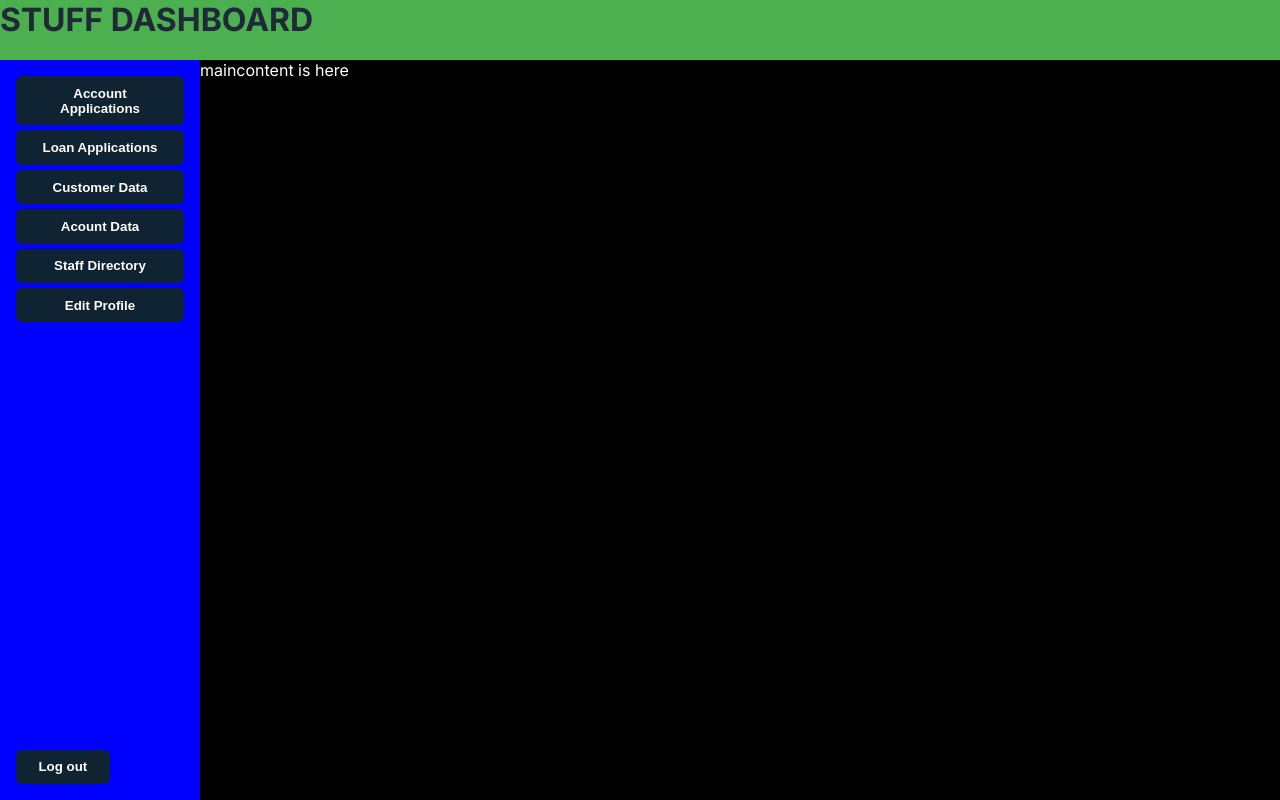
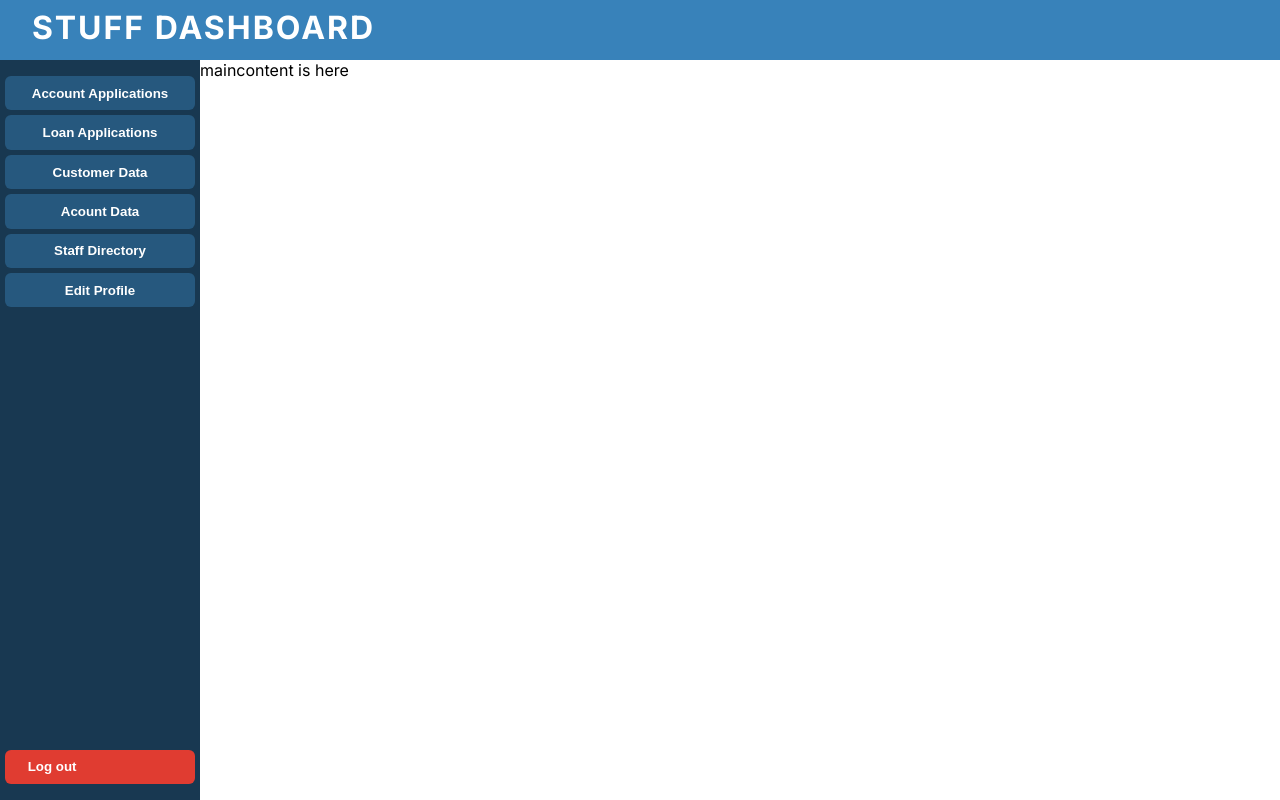
Before and after one commit to asia272/Bank-acount-operation, a React (Vite) app: page /staff in a window 1280 px wide. Built offline with nearby package versions, Linux system fonts and the light colour scheme.

Commit message:
color pallets change

```diff
--- a/src/App.css
+++ b/src/App.css
@@ -1,54 +1,3 @@
 #root {
   max-width: 1280px;
 }
-button {
-  border: none;
-  cursor: pointer;
-  border-radius: 2px;
-  font-weight: 900;
-  padding: 0.44rem 1rem;
-}
-
-.main-container {
-  display: grid;
-  height: 100vh;
-  grid-template-columns: 200px 1fr;
-  grid-template-rows: 60px 1fr;
-  grid-template-areas:
-    "header header"
-    "sidebar main";
-}
-
-.header {
-  grid-area: header;
-  background-color: #4CAF50;
-
-}
-
-.sidebar {
-  grid-area: sidebar;
-  background-color: blue;
-  color: white;
-  height: 100%;
-}
-
-.main-content {
-  grid-area: main;
-  background-color: black;
-  color: white;
-  height: 100%;
-  overflow: auto;
-}
-
-.actions-btns {
-  display: flex;
-  flex-direction: column;
-  gap: 0.33rem;
-}
-
-.sidebar {
-  padding: 1rem;
-  display: flex;
-  flex-direction: column;
-  justify-content: space-between;
-}
--- a/src/App.jsx
+++ b/src/App.jsx
@@ -6,7 +6,8 @@ import Customer from './pages/Customer/Customer';
 import Staff from './pages/Staff/Staff';
 import Signup from './pages/Signup';
 import './pages/error.css';
-import './App.css'
+import './pages/layouts.css'
+import './App.css';
 
 function App() {
 
--- a/src/index.css
+++ b/src/index.css
@@ -16,8 +16,8 @@
   --card-bg: #FFFFFF;
 }
 body{
-  background-color: var(--bg);
-  color:var(--text);
+  /* background-color: var(--bg);
+  color:var(--text); */
    font-family: 'Inter', sans-serif;
    overflow-x: hidden;
 }
@@ -30,6 +30,7 @@ button{
   font-weight: bold;
   cursor: pointer;
   transition: 0.3s ease;
+
 }
 a{
   text-decoration: none;
@@ -38,34 +39,18 @@ span {
   color: hsl(169, 82%, 27%);
   margin-left: 3px;
 }
-/* Form styling */
-form {
-    background-color: #f8f9fa;
-    padding: 2rem;
-    border-radius: 1rem;
-    display: flex;
-    flex-direction: column;
-    /* min-width: 300px; */
-   width: 350px;
-    gap: 1rem;
-}
 
-input {
+input ,select{
     border: 1px solid hsl(186, 15%, 59%);
     border-radius: 6px;
     width: 100%;
     padding: 0.33rem;
 }
- main{
-  min-height: 100vh;
-  display: flex;
-  align-items: center;
-  justify-content: center;
-  background-color: rgba(168, 199, 250,0.4);
- }
+
 /* animation */
 button:hover{
 transform: scale(1.1);
+background-color: #008b8b;
 
 }
 button:active{
--- a/src/pages/Admin/Admin.jsx
+++ b/src/pages/Admin/Admin.jsx
@@ -17,9 +17,7 @@ const Admin = () => {
           <button>Delte Branch</button>
           <button>Transactions Log</button>
         </div>
-        <div className="log-out-btn">
           <Logout />
-        </div>
       </div>
       <div className="main-content">maincontent is here</div>
     </div>
--- a/src/pages/Customer/Customer.jsx
+++ b/src/pages/Customer/Customer.jsx
@@ -18,9 +18,8 @@ const Customer = () => {
             <button>Loan Management</button>
             <button>Profile Setting</button>
           </div>
-          <div className="log-out-btn">
             <Logout/>
-          </div>
+
         </div>
         <div className="main-content">maincontent is here</div>
       </div>
--- /dev/null
+++ b/src/pages/Login/LoginForm.css
@@ -0,0 +1,45 @@
+.heading {
+    display: flex;
+    flex-direction: column;
+    align-items: center;
+    gap: 2rem;
+    margin-bottom: 2rem;
+}
+
+/* Form styling */
+.login-form {
+    background-color: #f8f9fa;
+    padding: 2rem;
+    border-radius: 1rem;
+    display: flex;
+    flex-direction: column;
+
+    /* min-width: 300px; */
+    width: 500px;
+    gap: 1rem;
+}
+
+main {
+    min-height: 100vh;
+    display: flex;
+    align-items: center;
+    justify-content: center;
+    background-color: #0c1d2a;
+}
+
+.heading h1 {
+    text-transform: uppercase;
+    color: #3882ba;
+}
+
+.login-btn {
+    border-radius: 0;
+    background-color: #3882ba;
+    align-self: center;
+}
+
+.form-field {
+    display: flex;
+    align-items: center;
+    /* gap: 2rem; */
+}
--- a/src/pages/Login/LoginForm.jsx
+++ b/src/pages/Login/LoginForm.jsx
@@ -3,6 +3,7 @@ import { useNavigate } from 'react-router-dom';
 import { login } from "../../features/auth/authSlice";
 import { useForm } from 'react-hook-form';
 import { motion } from 'framer-motion';
+import "./LoginForm.css"
 
 const LoginForm = () => {
     const dispatch = useDispatch();
@@ -30,11 +31,16 @@ const LoginForm = () => {
                 animate={{ opacity: 1, x: 0 }}
                 exit={{ opacity: 0, x: 20 }}
                 transition={{ duration: 0.3 }}
+                className="login-form"
             >
-            <h2>Login Form</h2>
+                <div className="heading">
+                    <h1>Fintal</h1>
+                    <p>Fintal_Digitally Engineerd for Finance.</p>
+                </div>
+
 
                 {/* Email Field */}
-            <div>
+                <div className="form-field">
                     <label>Email Address</label><br />
                     <input
                         className={errors.email ? "input-error" : ""}
@@ -50,10 +56,8 @@ const LoginForm = () => {
                     {errors.email && <p>{errors.email.message}</p>}
                 </div>
 
-            <br />
-
                 {/* Password Field */}
-            <div>
+                <div  className="form-field">
                     <label>Password</label><br />
                     <input
                         className={errors.password ? "input-error" : ""}
@@ -72,7 +76,7 @@ const LoginForm = () => {
                 <br />
 
                 {/* Role Field */}
-            <div>
+                <div className="form-field">
                     <label>Role</label><br />
                     <select
                         className={errors.role ? "input-error" : ""}
@@ -88,7 +92,7 @@ const LoginForm = () => {
 
                 <br />
 
-            <button type="submit">Submit</button>
+                <button type="submit" className="login-btn">Login</button>
             </motion.form>
 
         </main>
--- a/src/pages/Logout/Logout.jsx
+++ b/src/pages/Logout/Logout.jsx
@@ -14,6 +14,7 @@ const Logout = () => {
 
     return (
         <button
+            className="log-out-btn"
             onClick={logOut}>
             Log out
         </button>
--- a/src/pages/Staff/Staff.jsx
+++ b/src/pages/Staff/Staff.jsx
@@ -16,9 +16,9 @@ const Staff = () => {
           <button>Staff Directory</button>
           <button>Edit Profile</button>
         </div>
-        <div className="log-out-btn">
-          <Logout />
-        </div>
+
+        <Logout />
+
       </div>
       <div className="main-content">maincontent is here</div>
     </div>
--- /dev/null
+++ b/src/pages/layouts.css
@@ -0,0 +1,60 @@
+
+.main-container {
+  display: grid;
+  height: 100vh;
+  grid-template-columns: 200px 1fr;
+  grid-template-rows: 60px 1fr;
+  grid-template-areas:
+    "header header"
+    "sidebar main";
+}
+
+.main-container button {
+  background-color: #26587e;
+}
+
+.header {
+  grid-area: header;
+  background-color: #3882ba;
+  color: white;
+  padding: 0.47rem 0 0 2rem;
+  box-sizing: border-box;
+}
+
+.header h1 {
+  text-transform: uppercase;
+  letter-spacing: 2px;
+}
+
+.sidebar {
+  grid-area: sidebar;
+  background-color: #183851;
+  color: white;
+  height: 100%;
+}
+
+.main-content {
+  grid-area: main;
+  background-color: white;
+  color: black;
+  height: 100%;
+  overflow: auto;
+}
+
+.actions-btns {
+  display: flex;
+  flex-direction: column;
+  gap: 0.33rem;
+}
+
+.sidebar {
+  padding: 1rem 0.33rem;
+  display: flex;
+  flex-direction: column;
+  justify-content: space-between;
+}
+
+.log-out-btn {
+  background-color: #e03c31 !important;
+  text-align: start;
+}
```
Lines whose indentation alone changed are shown as unchanged.
